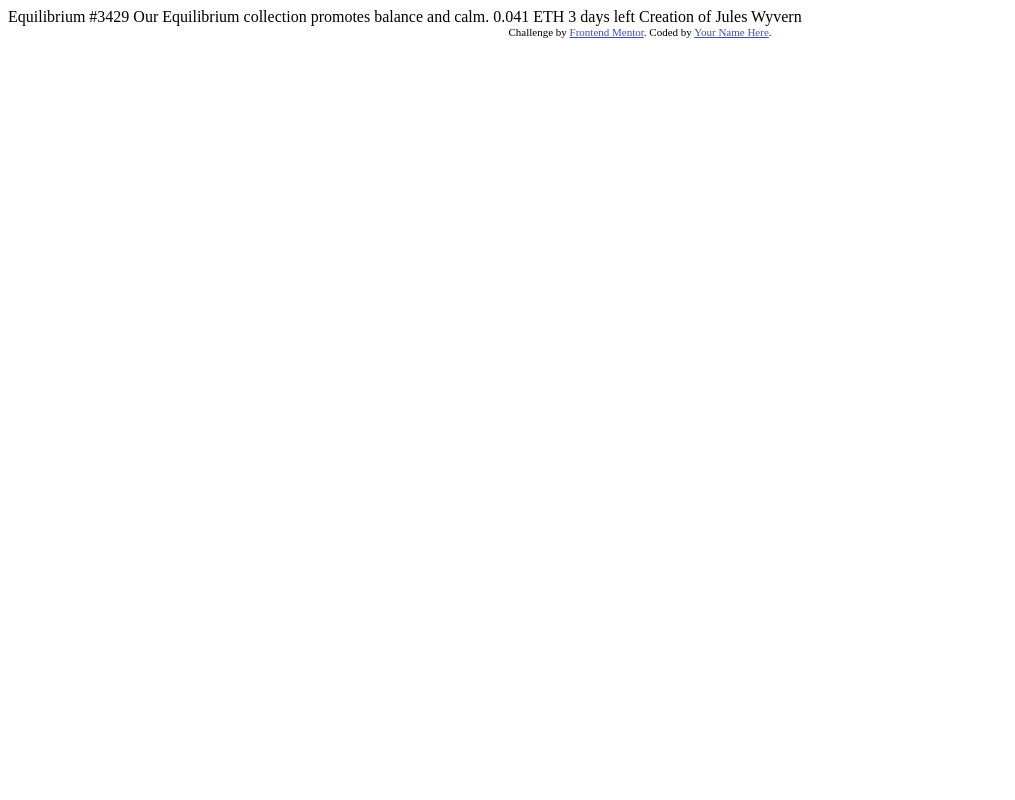
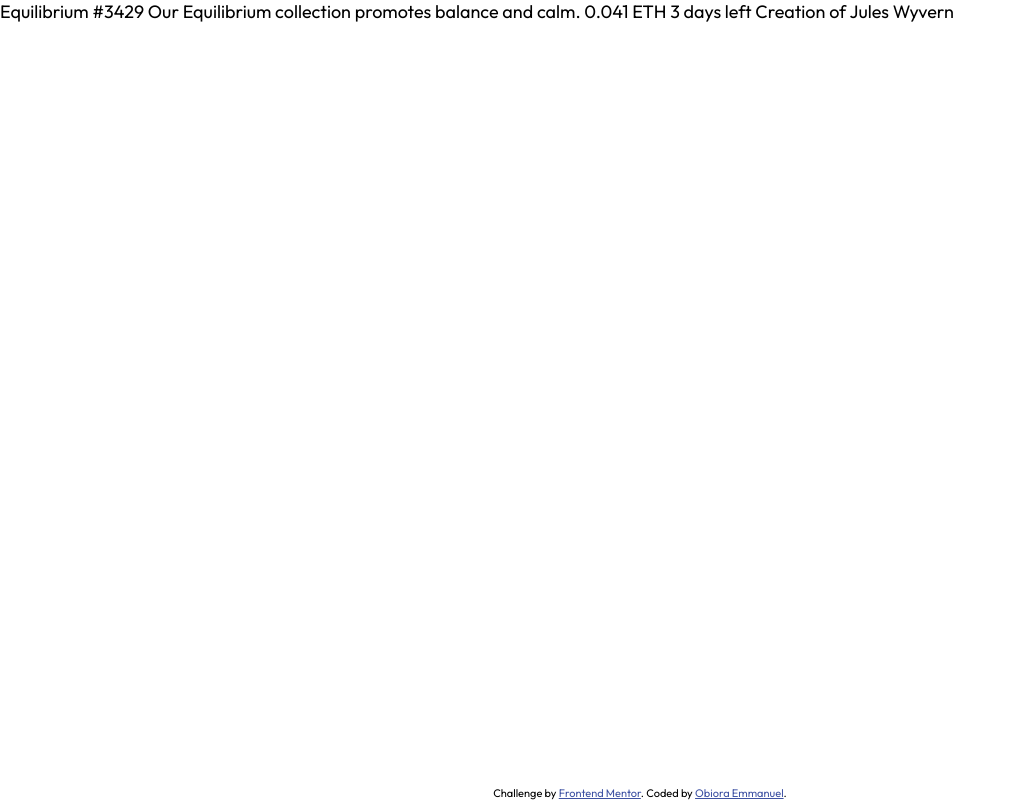
Before and after one commit to Emmanuel-obiora/nft-preview, a plain HTML site: page index.html in a window 1280 px wide. Shown: the whole page, without its empty margins (0-1015 px from the left). Drawn offline with Linux system fonts and the light colour scheme.

Commit message:
Setting up page template

```diff
--- a/index.html
+++ b/index.html
@@ -5,14 +5,9 @@
   <meta name="viewport" content="width=device-width, initial-scale=1.0"> <!-- displays site properly based on user's device -->
 
   <link rel="icon" type="image/png" sizes="32x32" href="./images/favicon-32x32.png">
+  <link rel="stylesheet" href="./style.css">
 
   <title>Frontend Mentor | NFT preview card component</title>
-
-  <!-- Feel free to remove these styles or customise in your own stylesheet 👍 -->
-  <style>
-    .attribution { font-size: 11px; text-align: center; }
-    .attribution a { color: hsl(228, 45%, 44%); }
-  </style>
 </head>
 <body>
 
@@ -25,9 +20,9 @@
 
   Creation of Jules Wyvern
 
-  <div class="attribution">
-    Challenge by <a href="https://www.frontendmentor.io?ref=challenge" target="_blank">Frontend Mentor</a>.
-    Coded by <a href="#">Your Name Here</a>.
-  </div>
+  <footer class="attribution">
+    Challenge by <a href="https://www.frontendmentor.io?ref=challenge" target="_blank" rel="noopener">Frontend Mentor</a>.
+    Coded by <a href="https://emmanuel-obiora.github.io/portfolio-about-me-/src" target="_blank" rel="noopener">Obiora Emmanuel</a>.
+  </footer>
 </body>
 </html>
--- /dev/null
+++ b/style.css
@@ -0,0 +1,39 @@
+@import url('https://fonts.googleapis.com/css2?family=Outfit:wght@300;400;600&display=swap');
+
+*{
+    margin: 0;
+    padding: 0;
+    box-sizing: border-box;
+}
+
+:root{
+    --Soft-blue: hsl(215, 51%, 70%);
+    --Cyan: hsl(178, 100%, 50%);
+
+    --main-BG: hsl(217, 54%, 11%);
+    --card-BG: hsl(216, 50%, 16%);
+    --line: hsl(215, 32%, 27%);
+    --White: hsl(0, 0%, 100%);
+}
+
+body{
+    display: grid;
+    min-height: 100vh;
+    font-size: 18px;
+    font-family: 'Outfit', sans-serif;
+}
+
+footer{
+    margin-top: auto;
+}
+
+
+
+
+.attribution {
+    font-size: 11px;
+    text-align: center;
+}
+.attribution a {
+    color: hsl(228, 45%, 44%);
+}
```
Also changed, not shown: 2 other files.
